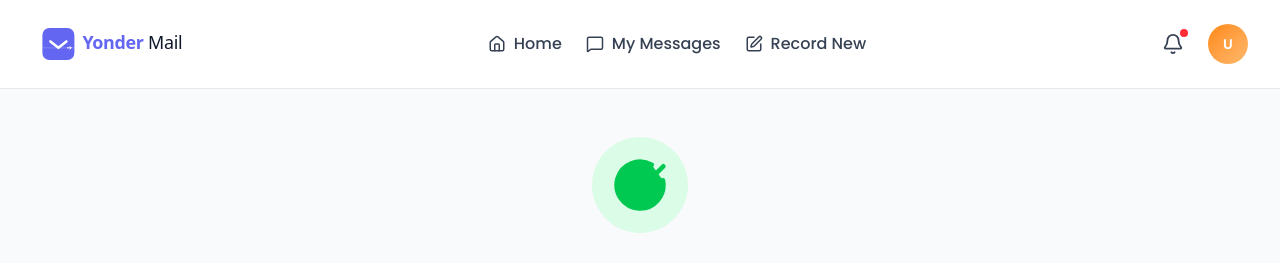
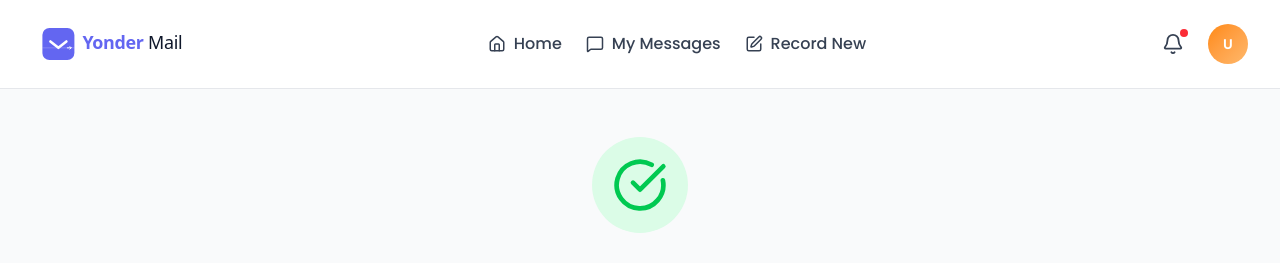
Before and after one commit to Chu29/yonder-mail, a React (Vite) app: page /confirmation in a window 1280 px wide. Shown: the top 263 px of the page. Built offline with nearby package versions, Linux system fonts and the light colour scheme.

Commit message:
feat: simplify CheckCircle component rendering in ConfirmationContent

```diff
--- a/src/pages/Confirmation/components/ConfirmationContent.jsx
+++ b/src/pages/Confirmation/components/ConfirmationContent.jsx
@@ -38,11 +38,7 @@ const ConfirmationContent = () => {
       {/* Success Icon */}
       <div className="flex justify-center">
         <div className="w-24 h-24 bg-green-100 rounded-full flex items-center justify-center">
-          <CheckCircle
-            size={56}
-            className="text-green-500"
-            fill="currentColor"
-          />
+          <CheckCircle size={56} className="text-green-500" />
         </div>
       </div>
 
```
